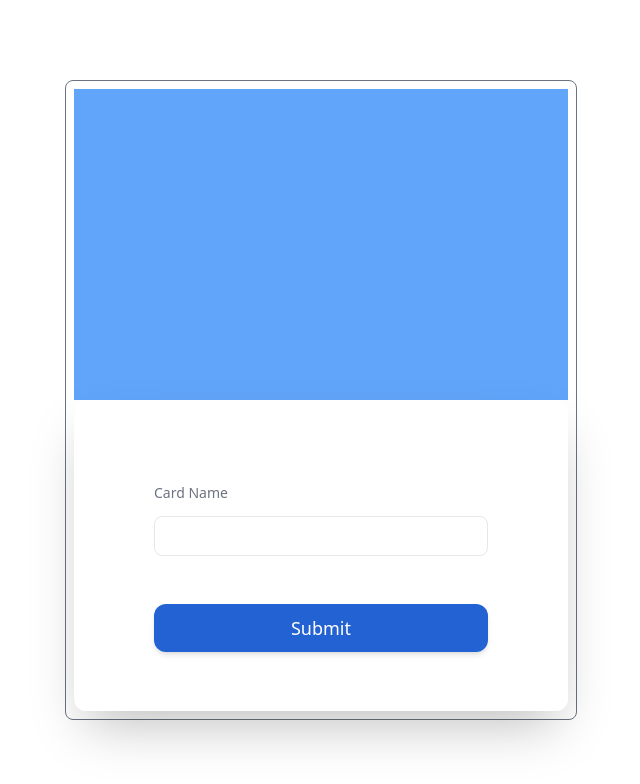
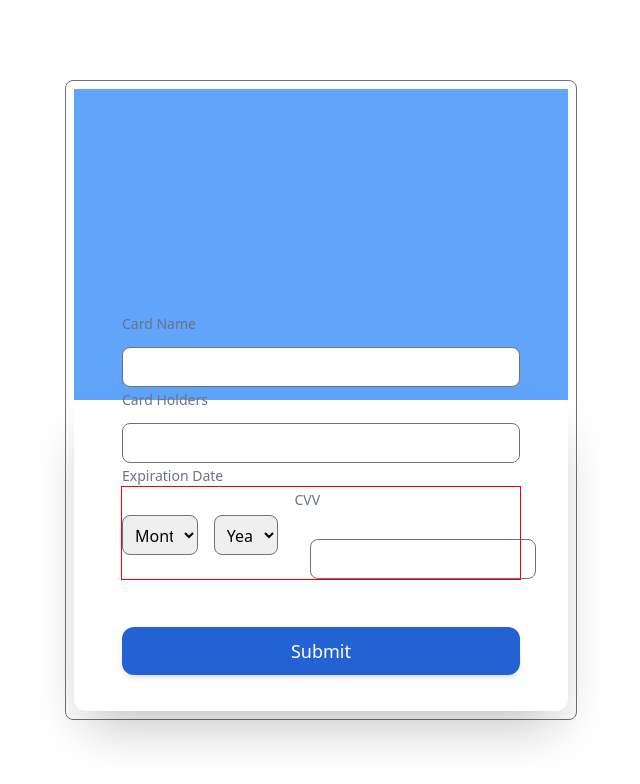
Before and after one commit to dev-shetty/credit-card-ui, a React (Vite) app: page / in a window 1280 px wide. Shown: the top 784 px of the page, without its empty margins (319-959 px from the left). Built offline with nearby package versions, Linux system fonts and the light colour scheme.

Commit message:
select done

```diff
--- a/src/components/Form.tsx
+++ b/src/components/Form.tsx
@@ -1,17 +1,44 @@
 import Button from "./Button"
 import Input from "./Input"
+import Select from "./Select"
 
 function Form() {
-  // Tejas Part (Your side is black because yout life is B&W :))
+  const months = Array.from({ length: 12 }, (_, i) => i + 1)
+  const years = Array.from({ length: 12 }, (_, i) => i + 2021)
   return <div className="relative shadow-2xl rounded-xl p-8 md:p-12 lg:p-16 xl:p-20 2xl:p-24 bg-white w-full h-full
   ">
+    <div className="transform -translate-y-1/2 absolute top-[30%] w-full  left-0 px-12
+    ">
     <Input
       label="Card Name"
-      placeholder=""
     />
+    <Input
+      label="Card Holders"
+      />
+      <label htmlFor="cardName" className=" text-gray-500 text-sm
+      ">
+        Expiration Date
+      </label>
+
+      <div className="flex gap-4 justify-between debug
+    ">
+        <Select
+          options={months}
+          optionName="Month"
+        />
+        <Select
+          options={years}
+          optionName="Year"
+        />
+        <Input
+          label="CVV"
+          className="w-1/3 ml-4 mt-7"
+        />
+    </div>
     <div className="max-w-md mx-auto bg-white rounded-xl shadow-md overflow-hidden md:max-w-2xl mt-12
     ">
     <Button/>
+      </div>
     </div>
   </div>
 }
--- a/src/components/Input.tsx
+++ b/src/components/Input.tsx
@@ -1,25 +1,25 @@
 import React from 'react'
 interface InputProps {
   label: string;
-  placeholder?: string;
   text?: string;
+  className?: string;
 }
 
 export default function Input({
   label,
-  placeholder,
   text,
-
+  className,
 }: InputProps) {
   return (
     <div>
-      <label htmlFor="cardName" className=" text-gray-500 text-sm
+      <label htmlFor={label}
+       className=" text-gray-500 text-sm
       ">
         {label}
+      <input type="text" placeholder='' className={`w-full h-10 rounded-lg  focus:ring-1 focus:ring-offset-2
+       focus:ring-primary focus:outline-none mt-3 border border-gray-500  p-2 ${className}
+        `} />
       </label>
-      <input type="text" placeholder={placeholder} className="w-full h-10 rounded-lg border focus:ring-1 focus:ring-offset-2
-       focus:ring-primary focus:outline-none mt-3
-         p-2" />
     </div>
   )
 }
--- /dev/null
+++ b/src/components/Select.tsx
@@ -0,0 +1,30 @@
+import React from 'react'
+
+interface SelectProps {
+    options: string[]|number[];
+    optionName: string;
+}
+
+export default function Select({
+    options,
+    optionName,
+
+}: SelectProps) {
+
+
+  return (
+      <div className='mt-4'>
+          <select className="w-full h-10 rounded-lg  focus:ring-1 focus:ring-offset-2 focus:ring-primary focus:outline-none mt-3 border border-gray-500 p-2
+          " id="cardMonth"
+            title='Month'
+              data-ref="cardDate">
+              <option value="" disabled selected>{optionName}</option>
+              {options.map((option, index) => (
+                  <option key={index} value={option}>{option}</option>
+              ))}
+
+
+          </select>
+    </div>
+  )
+}
```
